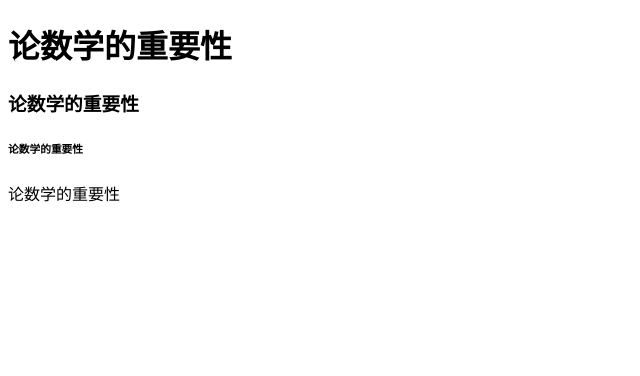
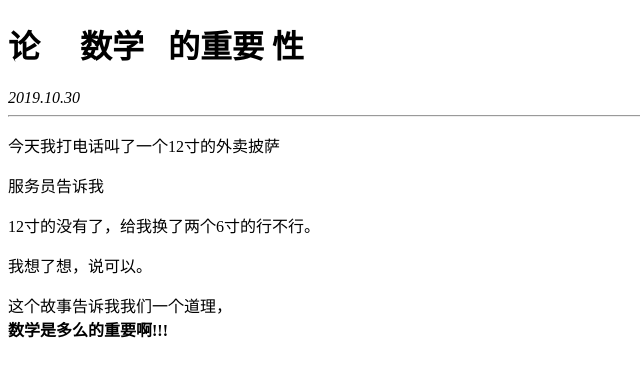
Before and after one commit to Melons-cloud/WebStudy, a plain HTML site: page 001博客/index.html in a window 1280 px wide. Shown: the whole page, without its empty margins (0-640 px from the left). Drawn offline with Linux system fonts and the light colour scheme.

Commit message:
前端学习

```diff
--- a/001博客/index.html
+++ b/001博客/index.html
@@ -5,9 +5,24 @@
     <title>Title</title>
 </head>
 <body>
-        <h1>论数学的重要性</h1>
-        <h3>论数学的重要性</h3>
-        <h6>论数学的重要性</h6>
-        <h7>论数学的重要性</h7>
+        <h1>论&nbsp;&nbsp;&nbsp;&nbsp;&nbsp;数学&nbsp;&nbsp;&nbsp;的重要&nbsp;性</h1>
+
+        <i>2019.10.30</i>
+        <hr >
+        <p>
+            今天我打电话叫了一个12寸的外卖披萨
+        </p>
+        <p>
+            服务员告诉我
+        </p>
+        <p>
+            12寸的没有了，给我换了两个6寸的行不行。
+        </p>
+        <p>
+            我想了想，说可以。
+        </p>
+        <p>
+            这个故事告诉我我们一个道理，<br><b>数学是多么的重要啊!!!</b>
+        </p>
 </body>
 </html>
```
